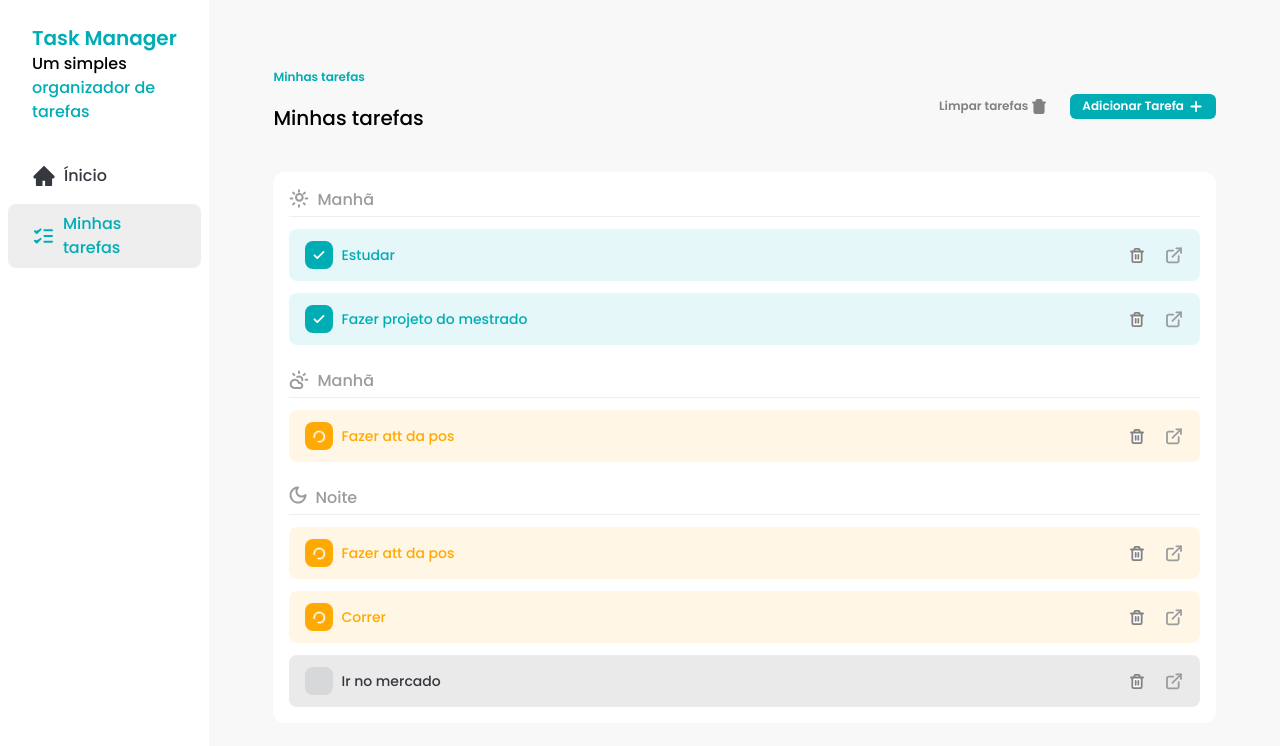
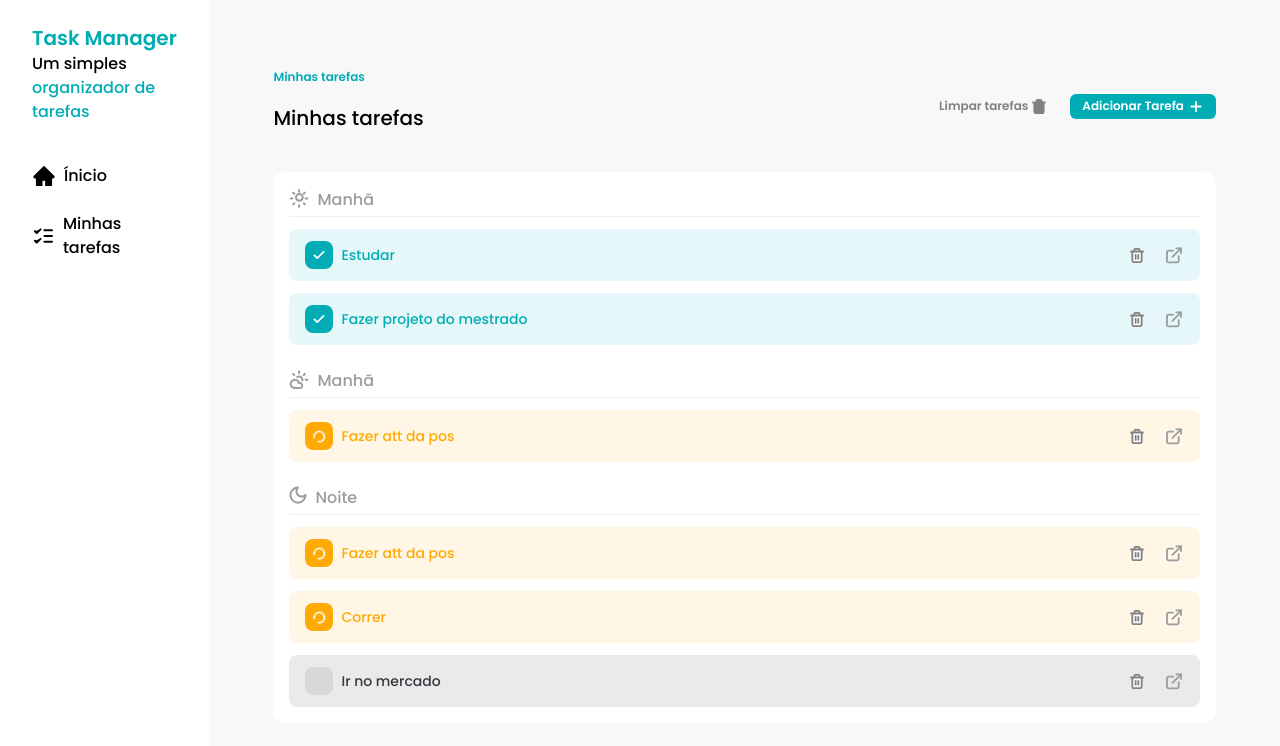
Before and after one commit to devmarcosanjos/taskApp, a React (Vite) app: page / in a window 1280 px wide. Shown: the top 746 px of the page. Built offline with nearby package versions, Linux system fonts and the light colour scheme.

Commit message:
refactor: update SidebarButton to use tailwind-variants for styling

```diff
--- a/src/components/SidebarButton.jsx
+++ b/src/components/SidebarButton.jsx
@@ -1,18 +1,19 @@
+import { tv } from "tailwind-variants"
+
 const SidebarButton = ({ children, varient }) => {
-  const getVatientedClasses = () => {
-    if (varient === "default") {
-      return "text-brand-dark-blue"
-    }
+  const sidebar = tv({
+    base: "flex items-center gap-2 px-6 py-2",
+    color: {
+      unselected: "text-brand-dark-blue",
+      selected: "rounded-lg bg-brand-light-gray text-brand-primary",
+    },
+    defaultVariants: {
+      color: "unselected",
+    },
+  })
 
-    if (varient === "selected") {
-      return "text-brand-primary bg-brand-light-gray rounded-lg"
-    }
-  }
   return (
-    <a
-      href="#"
-      className={`flex items-center gap-2 px-6 py-2 ${getVatientedClasses()}`}
-    >
+    <a href="#" className={sidebar({ varient })}>
       {children}
     </a>
   )
```
